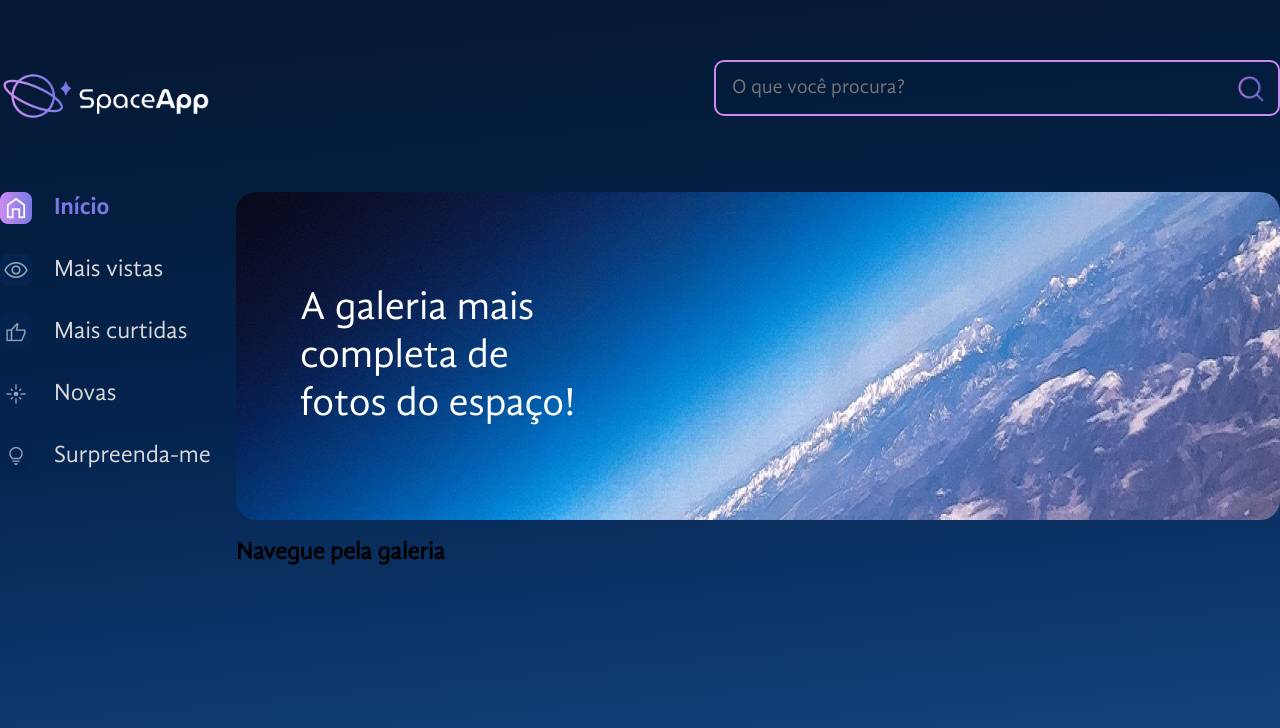
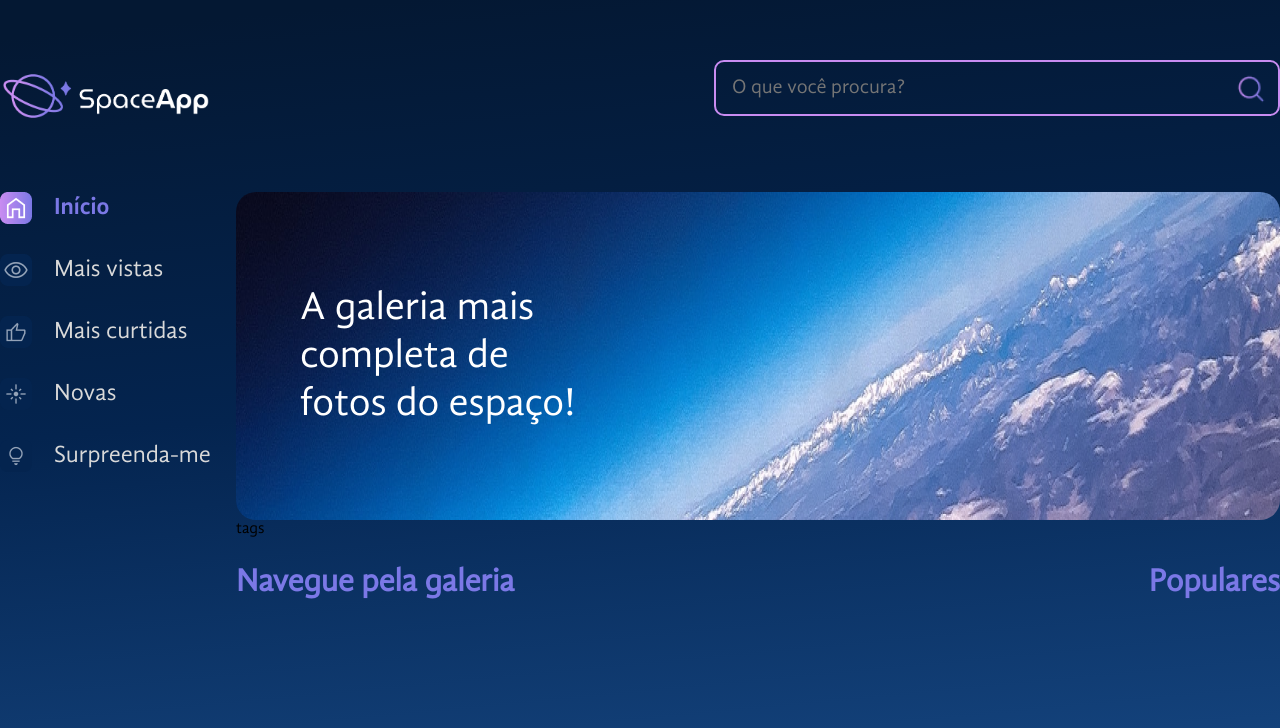
Before and after one commit to dcsalengue/space-app, a React (Vite) app: page / in a window 1280 px wide. Shown: the top 728 px of the page. Built offline with nearby package versions, Linux system fonts and the light colour scheme.

Commit message:
04 Estruturando a galeria

```diff
--- /dev/null
+++ b/src/componentes/Galeria/Populares/index.jsx
@@ -0,0 +1,9 @@
+import Titulo from "../../Titulo"
+
+const Populares = () => {
+    return(
+        <Titulo $alinhamento="center">Populares </Titulo>
+    )
+}
+
+export default Populares
--- /dev/null
+++ b/src/componentes/Galeria/Tags/index.jsx
@@ -0,0 +1,8 @@
+const Tags = () => {
+    return(
+        <>
+        tags
+        </>
+    )
+}
+export default Tags
--- a/src/componentes/Galeria/index.jsx
+++ b/src/componentes/Galeria/index.jsx
@@ -1,8 +1,26 @@
+import styled from "styled-components"
+import Titulo from "../Titulo"
+import Tags from "./Tags"
+import Populares from "./Populares"
+
+const GaleriaContainer = styled.div`
+    display: flex;
+`
+const SecaoFluida = styled.section`
+    flex-grow: 1;
+`
+
 const Galeria = () => {
     return (
-        <h2>
-            Navegue pela galeria
-        </h2>
+        <>
+            <Tags />
+            <GaleriaContainer>
+                <SecaoFluida>
+                    <Titulo> Navegue pela galeria</Titulo>
+                </SecaoFluida >
+                <Populares />
+            </GaleriaContainer>
+        </>
     )
 }
 
--- /dev/null
+++ b/src/componentes/Titulo/index.jsx
@@ -0,0 +1,9 @@
+import { styled } from "styled-components";
+
+const Titulo = styled.h2`
+    color: #7B78E6;
+    font-size: 32px;
+    text-align: ${ props => props.$alinhamento ? props.$alinhamento : 'left' };
+`
+
+export default Titulo
```
Also changed, not shown: src/componentes/Galeria/Tags/tags.json (added, +22 -0 lines).
